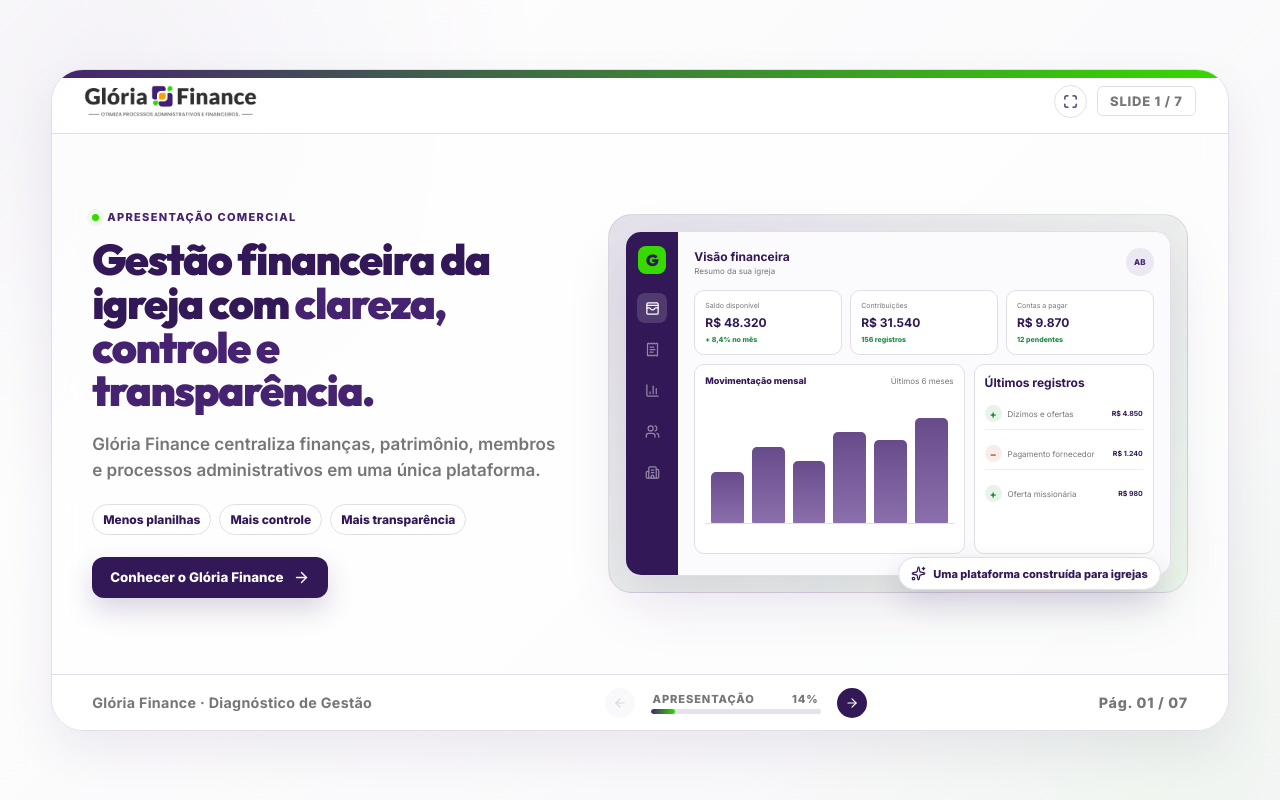
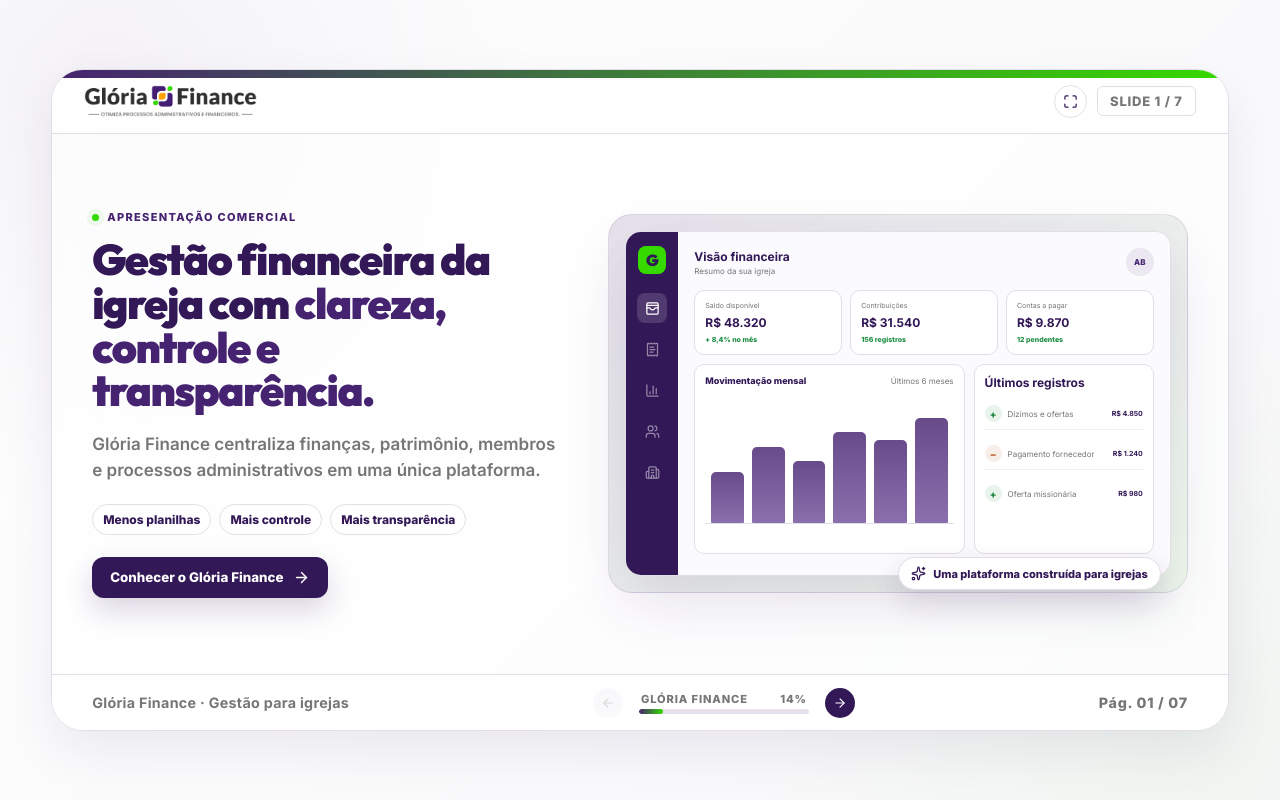
Before and after one commit to gloriafinance/presentation, a React (Vite) app: page / in a window 1280 px wide. Built offline with nearby package versions, Linux system fonts and the light colour scheme.

Commit message:
refactor: simplify presentation navigation labels

```diff
--- a/src/components/NavigationControls.tsx
+++ b/src/components/NavigationControls.tsx
@@ -7,6 +7,16 @@
   onPrev: () => void;
   onNext: () => void;
 }
+
+const slideLabels = [
+  "Glória Finance",
+  "O desafio",
+  "A plataforma",
+  "Operação conectada",
+  "Experiência do membro",
+  "Resultados",
+  "Demonstração",
+];
 
 export const NavigationControls: React.FC<NavigationControlsProps> = ({
   currentSlide,
@@ -20,41 +30,25 @@
 
   return (
     <div className="gloria-nav-bar">
-      {/* Left side brand indicator */}
-      <div className="nav-brand-text">
-        Glória Finance &middot; Diagnóstico de Gestão
-      </div>
+      <div className="nav-brand-text">Glória Finance &middot; Gestão para igrejas</div>
 
-      {/* Center navigation controls */}
       <div className="nav-controls-group">
         <button
           onClick={onPrev}
           disabled={isFirst}
           className={`nav-arrow-btn ${isFirst ? "disabled" : ""}`}
-          title="Slide Anterior (Seta Esquerda)"
+          title="Slide anterior"
         >
           <ArrowLeft size={14} />
         </button>
 
         <div className="nav-progress-block">
           <div className="progress-labels">
-            <span>
-              {currentSlide === 0 ? "Apresentação" :
-               currentSlide === 1 ? "O Ciclo" :
-               currentSlide <= 11 ? "Análise da Dor" :
-               currentSlide === 12 ? "Diagnóstico" :
-               currentSlide === 13 ? "A Solução" :
-               currentSlide === 14 ? "Benefícios" :
-               currentSlide === 15 ? "Matriz de Solução" :
-               "Conclusão Final"}
-            </span>
+            <span>{slideLabels[currentSlide] ?? "Apresentação"}</span>
             <span>{Math.round(progressPercent)}%</span>
           </div>
           <div className="progress-track">
-            <div
-              className="progress-fill"
-              style={{ width: `${progressPercent}%` }}
-            />
+            <div className="progress-fill" style={{ width: `${progressPercent}%` }} />
           </div>
         </div>
 
@@ -62,13 +56,12 @@
           onClick={onNext}
           disabled={isLast}
           className={`nav-arrow-btn ${isLast ? "disabled" : ""}`}
-          title="Próximo Slide (Seta Direita)"
+          title="Próximo slide"
         >
           <ArrowRight size={14} />
         </button>
       </div>
 
-      {/* Right side slide indicator */}
       <div className="nav-slide-indicator">
         Pág. {String(currentSlide + 1).padStart(2, "0")} / {String(totalSlides).padStart(2, "0")}
       </div>
```
